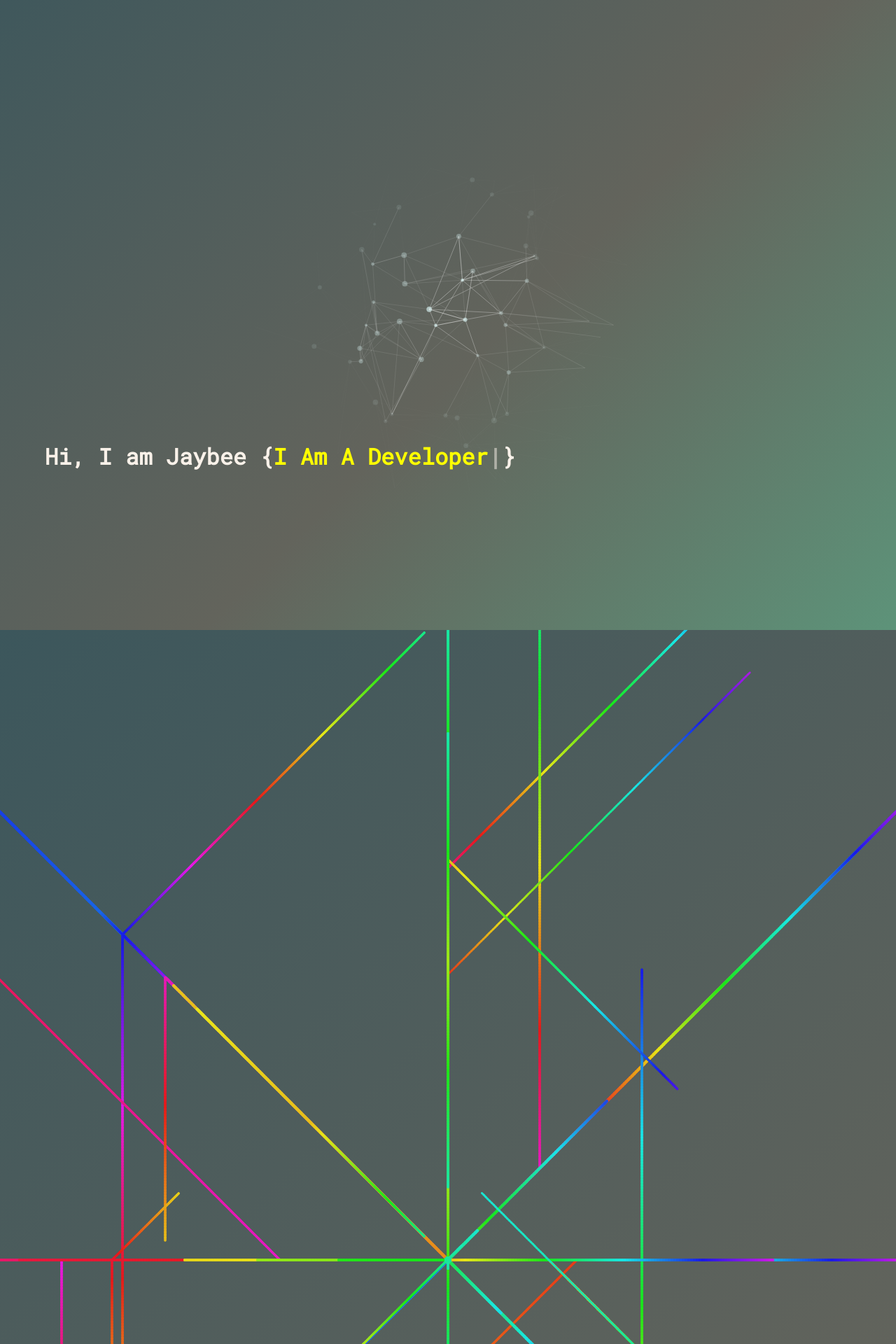
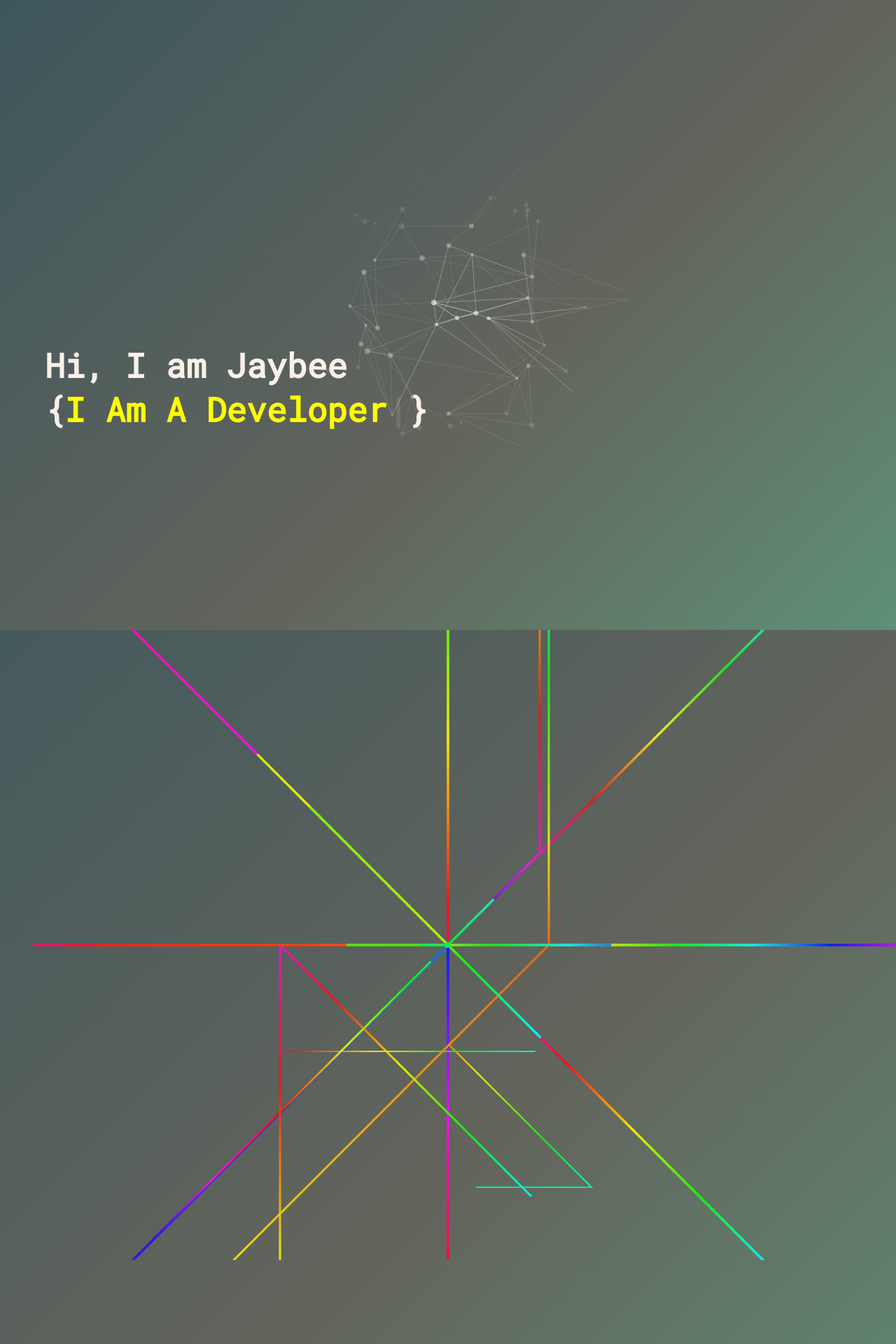
Before and after one commit to Jaybee4real/Mountain-Effect, a Jekyll site: the page built from index.html, in a window 1280 px wide. Shown: the top 1920 px of the page at 70% size. Built offline with Jekyll 4.4.1, drawn with Linux system fonts in a browser that asks for light colours.

Commit message:
_corrections for mobile

```diff
--- a/assets/css/styles.css
+++ b/assets/css/styles.css
@@ -17,8 +17,7 @@
    animation: gradient 20s ease infinite;
   background-blend-mode: multiply;
   background-repeat: no-repeat;
-  background-size: 400% 400%;
-  animation: gradient 20s ease infinite;
+
 
 
 }
@@ -29,16 +28,25 @@
   padding: 0;
   color: #f9f1e9;
   text-align: left;
-  top: 70%;
+  top: 50%;
   left: 5%;
   font-family: "Roboto Mono", sans-serif;
   font-size: 2rem;
   display: flex;
   opacity: 1;
-  flex-direction: row;
+  flex-direction: column;
 }
 
+@media(max-width: 460px){
+   .main-title{
+      font-size: 1.2rem;
+   }
+}
 
+.main-title .typed-container{
+   display: flex;
+   flex-direction: row;
+}
 
 body {
   margin: 0;
@@ -50,6 +58,8 @@ body {
    background: linear-gradient(-45deg, #52eeb2, #63645c, #0c465c, #23d5ab);
   background-size: 400% 400%;
   animation: gradient 20s ease infinite;
+  background-blend-mode: multiply;
+  background-repeat: no-repeat;
 }
 
 @keyframes gradient {
@@ -64,8 +74,12 @@ body {
   }
 }
 
-.canvas-two{
-   z-index: 10000;
-   position: absolute;
-   top: 0em;
+#show-scroll{
+   background-color: white;
+   color: black;
+   position: fixed;
+   top: 5rem;
+   left: 0;
+   height: 5rem;
+
 }
--- a/assets/js/demo.js
+++ b/assets/js/demo.js
@@ -21,7 +21,7 @@
         background.src = "./assets/img/background.jpg";
 
 
-        canvas = document.getElementById('demo-canvas');
+        canvas = document.getElementById('canvas-one');
         canvas.width = width;
         canvas.height = height;
         ctx = canvas.getContext('2d');
@@ -203,14 +203,14 @@
 /////////////////////////////////////////////////
 
 var w = c.width = window.innerWidth,
-    h = c.height = window.innerHeight *2,
+    h = c.height = window.innerHeight,
     ctx = c.getContext('2d'),
 
     minDist = 30,
     maxDist = 400,
-    initialWidth = 5,
-    maxLines = 500,
-    initialLines = 10,
+    initialWidth = 4,
+    maxLines = 15,
+    initialLines = 4,
     speed = 4,
 
     lines = [],
@@ -343,6 +343,7 @@ Line.prototype.step = function () {
 
         // kill the poor thing
         if (Math.random() < .2) dead = true;
+        if (lines.length > maxLines) lines.pop(lines.length/2)
     }
 
     ctx.strokeStyle = ctx.shadowColor = getColor(this.x);
@@ -367,3 +368,22 @@ window.addEventListener('resize', function () {
 
     init();
 })
+
+
+
+
+
+////////////////////Conrol Navigation////////////////
+window.addEventListener('scroll', function() {
+    document.getElementById('show-scroll').innerHTML = window.pageYOffset + 'px';
+    if(this.window.pageYOffset > 0){
+        navigateDown()
+    }
+
+  });
+
+
+
+  function navigateDown(){
+
+  }
--- a/index.html
+++ b/index.html
@@ -24,14 +24,13 @@ title: Jaybee | Portfolio
 
         <div class="header">
             <div id="large-header" class="large-header">
-                <canvas id="demo-canvas"></canvas>
-<<<<<<< HEAD
-=======
+                <canvas id="canvas-one"></canvas>
                 <canvas id="canvas-two"></canvas>
->>>>>>> _added typing effect, laser effect and background-animation
-                <h1 class="main-title header-text" id="header-text">Hi, I am Jaybee
-                    {<div class="typed" style="color: yellow"> </div>}
-                </h1>
+                <div class="main-title header-text" id="header-text">
+                    <h1>Hi, I am Jaybee <br>
+                        {<span class="typed" style="color: yellow;"></span>}</h1>
+
+                </div>
             </div>
         </div>
 
@@ -48,7 +47,6 @@ title: Jaybee | Portfolio
 
 
     <section id="section-three">
-
     </section>
 
     <script src="https://cdnjs.cloudflare.com/ajax/libs/jquery/3.4.1/jquery.min.js"></script>
@@ -71,8 +69,8 @@ title: Jaybee | Portfolio
 
         var typed = new Typed('.typed', {
             strings: [
+                "I Am A Developer",
                 "I Code",
-                "I Am A Developer",
                 "I Create",
                 "I Design"
             ],
```
Also changed, not shown: other parts of index.html (+1 -1 lines).
